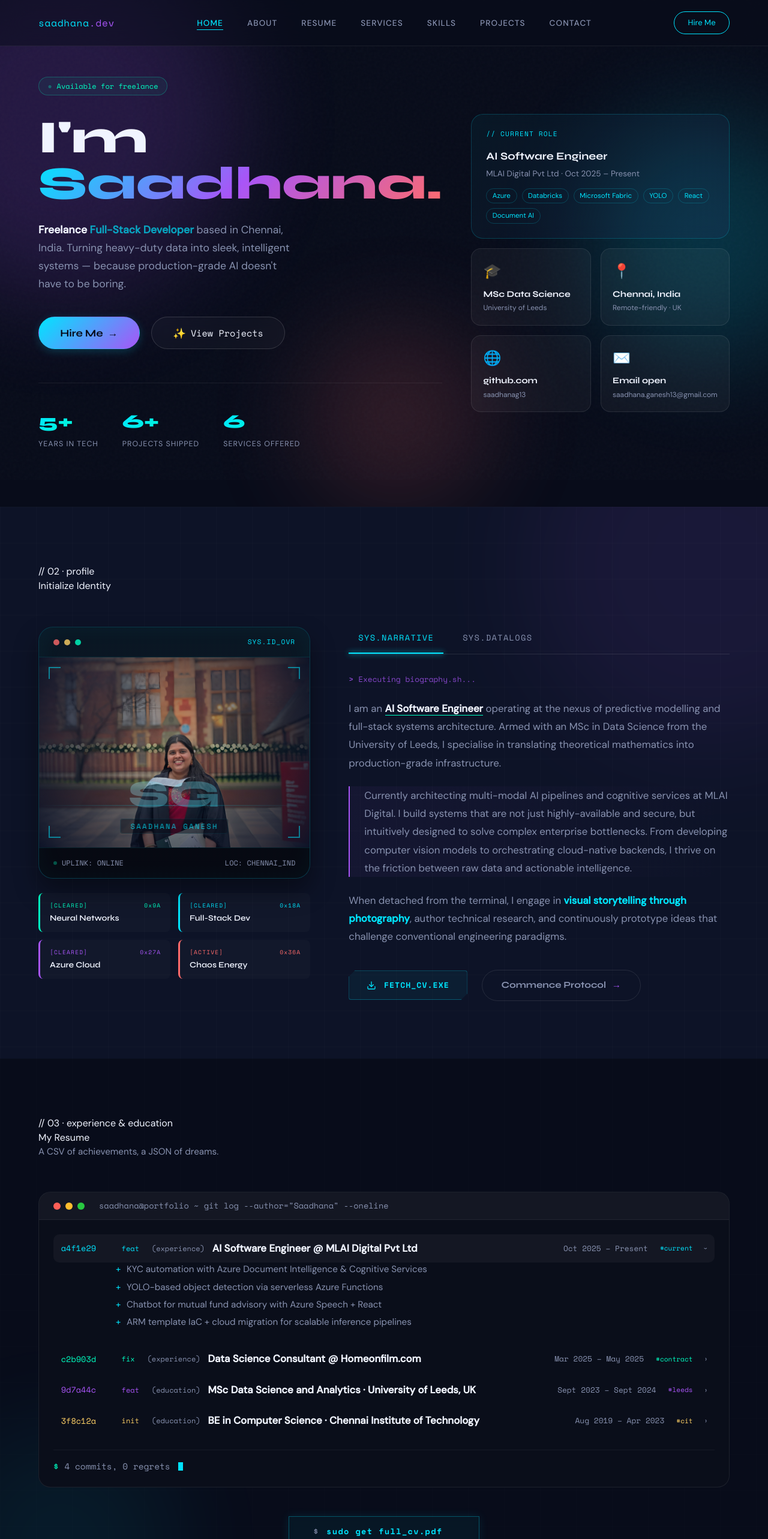
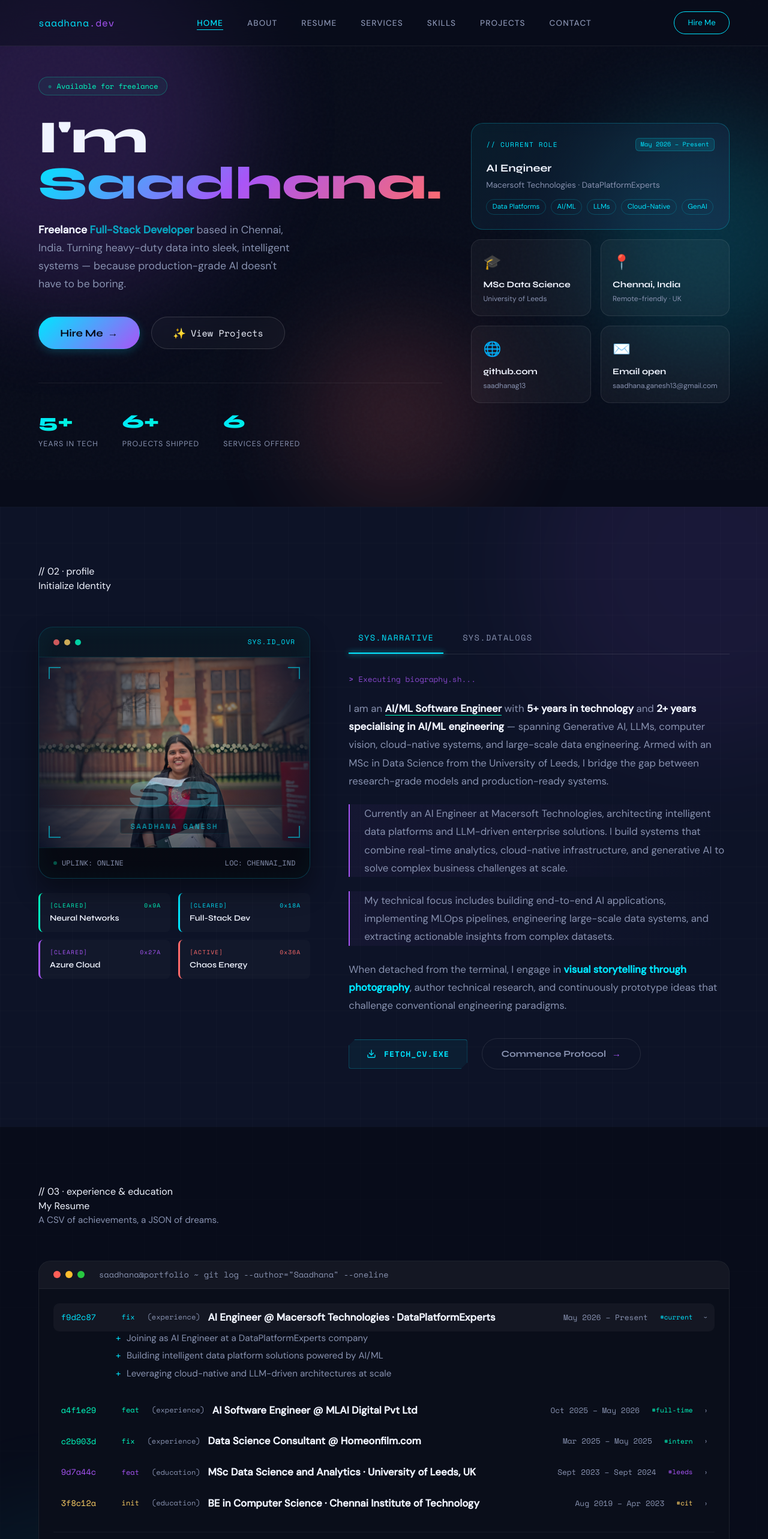
Before and after one commit to saadhanag13/MyResume, a Next.js app: page / in a window 1280 px wide. Shown: the top 2566 px of the page at 60% size. Built offline with nearby package versions, Linux system fonts and the light colour scheme.

Commit message:
feat: update experience to reflect new role at Macersoft Technologies

```diff
--- a/components/AboutSection.tsx
+++ b/components/AboutSection.tsx
@@ -214,11 +214,15 @@ export default function AboutSection() {
                   </div>
 
                   <p ref={bioRef} style={{ fontSize: "1.05rem", color: "var(--muted)", lineHeight: 1.8, marginBottom: "1.5rem", fontFamily: "'DM Sans', sans-serif" }}>
-                    I am an <strong style={{ color: "var(--white)", borderBottom: "1px solid var(--mint)" }}>AI Software Engineer</strong> operating at the nexus of predictive modelling and full-stack systems architecture. Armed with an MSc in Data Science from the University of Leeds, I specialise in translating theoretical mathematics into production-grade infrastructure.
+                    I am an <strong style={{ color: "var(--white)", borderBottom: "1px solid var(--mint)" }}>AI/ML Software Engineer</strong> with <strong style={{ color: "var(--white)" }}>5+ years in technology</strong> and <strong style={{ color: "var(--white)" }}>2+ years specialising in AI/ML engineering</strong> — spanning Generative AI, LLMs, computer vision, cloud-native systems, and large-scale data engineering. Armed with an MSc in Data Science from the University of Leeds, I bridge the gap between research-grade models and production-ready systems.
                   </p>
 
                   <p style={{ fontSize: "1.05rem", color: "var(--muted)", lineHeight: 1.8, marginBottom: "1.5rem", fontFamily: "'DM Sans', sans-serif", borderLeft: "2px solid var(--violet)", paddingLeft: "1.5rem", background: "linear-gradient(90deg, rgba(168,85,247,0.05), transparent)" }}>
-                    Currently architecting multi-modal AI pipelines and cognitive services at MLAI Digital. I build systems that are not just highly-available and secure, but intuitively designed to solve complex enterprise bottlenecks. From developing computer vision models to orchestrating cloud-native backends, I thrive on the friction between raw data and actionable intelligence.
+                    Currently an AI Engineer at Macersoft Technologies, architecting intelligent data platforms and LLM-driven enterprise solutions. I build systems that combine real-time analytics, cloud-native infrastructure, and generative AI to solve complex business challenges at scale.
+                  </p>
+
+                  <p style={{ fontSize: "1.05rem", color: "var(--muted)", lineHeight: 1.8, marginBottom: "1.5rem", fontFamily: "'DM Sans', sans-serif", borderLeft: "2px solid var(--violet)", paddingLeft: "1.5rem", background: "linear-gradient(90deg, rgba(168,85,247,0.05), transparent)" }}>
+                    My technical focus includes building end-to-end AI applications, implementing MLOps pipelines, engineering large-scale data systems, and extracting actionable insights from complex datasets.
                   </p>
 
                   <p style={{ fontSize: "1.05rem", color: "var(--muted)", lineHeight: 1.8, marginBottom: "2.5rem", fontFamily: "'DM Sans', sans-serif" }}>
--- a/components/HeroSection.tsx
+++ b/components/HeroSection.tsx
@@ -72,14 +72,31 @@ export default function HeroSection() {
 
       {/* Right — cards */}
       <div style={{ position: "relative", zIndex: 2, display: "flex", flexDirection: "column", gap: "1rem" }}>
-        <div style={{ background: "linear-gradient(135deg,rgba(0,229,255,0.05),rgba(168,85,247,0.05))", border: "1px solid rgba(0,229,255,0.2)", borderRadius: 20, padding: "1.5rem", backdropFilter: "blur(10px)" }}>
-          <div style={{ fontFamily: "'Space Mono',monospace", fontSize: "0.7rem", color: "var(--cyan)", textTransform: "uppercase", letterSpacing: "0.1em", marginBottom: "1rem" }}>// current role</div>
-          <div style={{ fontFamily: "'Syne',sans-serif", fontSize: "1.1rem", fontWeight: 700, marginBottom: "0.4rem" }}>AI Software Engineer</div>
-          <div style={{ fontSize: "0.85rem", color: "var(--muted)" }}>MLAI Digital Pvt Ltd · Oct 2025 – Present</div>
-          <div style={{ marginTop: "0.8rem", display: "flex", gap: "0.5rem", flexWrap: "wrap" }}>
-            {["Azure", "Databricks", "Microsoft Fabric","YOLO","React","Document AI"].map(t => <span key={t} style={{ fontSize: "0.72rem", padding: "0.2rem 0.6rem", borderRadius: 100, border: "1px solid rgba(0,229,255,0.2)", color: "var(--cyan)" }}>{t}</span>)}
+        {/* Current role — Macersoft */}
+        <div style={{ background: "linear-gradient(135deg,rgba(0,229,255,0.07),rgba(168,85,247,0.07))", border: "1px solid rgba(0,229,255,0.25)", borderRadius: 20, padding: "1.5rem", backdropFilter: "blur(10px)" }}>
+          <div style={{ display: "flex", justifyContent: "space-between", alignItems: "center", marginBottom: "1rem" }}>
+            <div style={{ fontFamily: "'Space Mono',monospace", fontSize: "0.7rem", color: "var(--cyan)", textTransform: "uppercase", letterSpacing: "0.1em" }}>// current role</div>
+            <span style={{ fontFamily: "'Space Mono',monospace", fontSize: "0.65rem", padding: "0.15rem 0.5rem", borderRadius: 6, background: "rgba(0,229,255,0.12)", color: "var(--cyan)", border: "1px solid rgba(0,229,255,0.25)" }}>May 2026 – Present</span>
+          </div>
+          <div style={{ fontFamily: "'Syne',sans-serif", fontSize: "1.1rem", fontWeight: 700, marginBottom: "0.25rem" }}>AI Engineer</div>
+          <div style={{ fontSize: "0.85rem", color: "var(--muted)", marginBottom: "0.8rem" }}>Macersoft Technologies · DataPlatformExperts</div>
+          <div style={{ display: "flex", gap: "0.5rem", flexWrap: "wrap" }}>
+            {["Data Platforms", "AI/ML", "LLMs", "Cloud-Native", "GenAI"].map(t => <span key={t} style={{ fontSize: "0.72rem", padding: "0.2rem 0.6rem", borderRadius: 100, border: "1px solid rgba(0,229,255,0.2)", color: "var(--cyan)" }}>{t}</span>)}
           </div>
         </div>
+
+        {/* Previous role — MLAI Digital
+        <div style={{ background: "rgba(255,255,255,0.03)", border: "1px solid rgba(0,255,195,0.12)", borderRadius: 16, padding: "1.2rem", backdropFilter: "blur(8px)" }}>
+          <div style={{ display: "flex", justifyContent: "space-between", alignItems: "center", marginBottom: "0.6rem" }}>
+            <div style={{ fontFamily: "'Space Mono',monospace", fontSize: "0.65rem", color: "var(--mint)", textTransform: "uppercase", letterSpacing: "0.1em" }}>// previous role</div>
+            <span style={{ fontFamily: "'Space Mono',monospace", fontSize: "0.62rem", color: "var(--muted)" }}>Oct 2025 – May 2026</span>
+          </div>
+          <div style={{ fontFamily: "'Syne',sans-serif", fontSize: "0.95rem", fontWeight: 700, marginBottom: "0.2rem", color: "var(--white)" }}>AI Software Engineer</div>
+          <div style={{ fontSize: "0.8rem", color: "var(--muted)", marginBottom: "0.7rem" }}>MLAI Digital Pvt Ltd</div>
+          <div style={{ display: "flex", gap: "0.4rem", flexWrap: "wrap" }}>
+            {["Azure", "Databricks", "Microsoft Fabric", "YOLO", "RAG", "Snowflake"].map(t => <span key={t} style={{ fontSize: "0.68rem", padding: "0.15rem 0.5rem", borderRadius: 100, border: "1px solid rgba(0,255,195,0.15)", color: "var(--mint)" }}>{t}</span>)}
+          </div>
+        </div> */}
 
         <div className="responsive-grid-2" style={{ gap: "1rem" }}>
           {[
--- a/components/ResumeSection.tsx
+++ b/components/ResumeSection.tsx
@@ -3,19 +3,33 @@ import { useState } from "react";
 
 const commits = [
   {
+    hash: "f9d2c87",
+    type: "fix",
+    branch: "experience",
+    date: "May 2026 – Present",
+    title: "AI Engineer @ Macersoft Technologies · DataPlatformExperts",
+    body: [
+      "Joining as AI Engineer at a DataPlatformExperts company",
+      "Building intelligent data platform solutions powered by AI/ML",
+      "Leveraging cloud-native and LLM-driven architectures at scale",
+    ],
+    color: "var(--cyan)",
+    tag: "current",
+  },
+  {
     hash: "a4f1e29",
     type: "feat",
     branch: "experience",
-    date: "Oct 2025 – Present",
+    date: "Oct 2025 – May 2026",
     title: "AI Software Engineer @ MLAI Digital Pvt Ltd",
     body: [
-      "KYC automation with Azure Document Intelligence & Cognitive Services",
-      "YOLO-based object detection via serverless Azure Functions",
-      "Chatbot for mutual fund advisory with Azure Speech + React",
-      "ARM template IaC + cloud migration for scalable inference pipelines",
+      "Real-time fraud detection pipeline — MySQL, MongoDB, Databricks, Snowflake & Microsoft Fabric",
+      "Azure Document Co-Pilot — GenAI, OCR, YOLO & RAG for classification, search & insurance compliance",
+      "Serverless Azure migration via ARM template IaC — Functions, Blob Storage & Azure Foundry",
+      "Mutual fund advisory chatbot using Azure Speech, React & conversational AI",
     ],
-    color: "var(--cyan)",
-    tag: "current",
+    color: "var(--mint)",
+    tag: "full-time",
   },
   {
     hash: "c2b903d",
@@ -29,7 +43,7 @@ const commits = [
       "Cloud VM deployment for real-time streaming & scalable inference",
     ],
     color: "var(--mint)",
-    tag: "contract",
+    tag: "intern",
   },
   {
     hash: "9d7a44c",
@@ -62,7 +76,7 @@ const commits = [
 ];
 
 export default function ResumeSection() {
-  const [expanded, setExpanded] = useState<string | null>("a4f1e29");
+  const [expanded, setExpanded] = useState<string | null>("f9d2c87");
 
   return (
     <section id="resume" className="section-wrapper">
@@ -139,7 +153,7 @@ export default function ResumeSection() {
             {/* Prompt */}
             <div style={{ marginTop: "1.5rem", borderTop: "1px solid rgba(255,255,255,0.05)", paddingTop: "1rem", fontFamily: "'Space Mono',monospace", fontSize: "0.9rem", color: "var(--muted)", display: "flex", alignItems: "center", gap: "0.6rem" }}>
               <span style={{ color: "var(--mint)" }}>$</span>
-              <span>4 commits, 0 regrets</span>
+              <span>5 commits, 0 regrets</span>
               <span style={{ display: "inline-block", width: 8, height: 14, background: "var(--cyan)", marginLeft: 4, animation: "pulse 1s infinite" }} />
             </div>
           </div>
```
